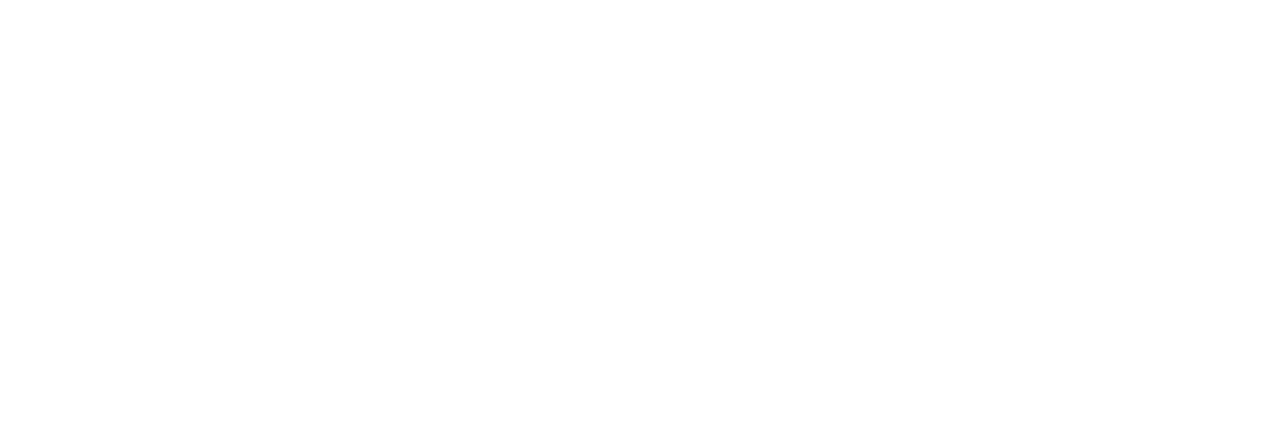
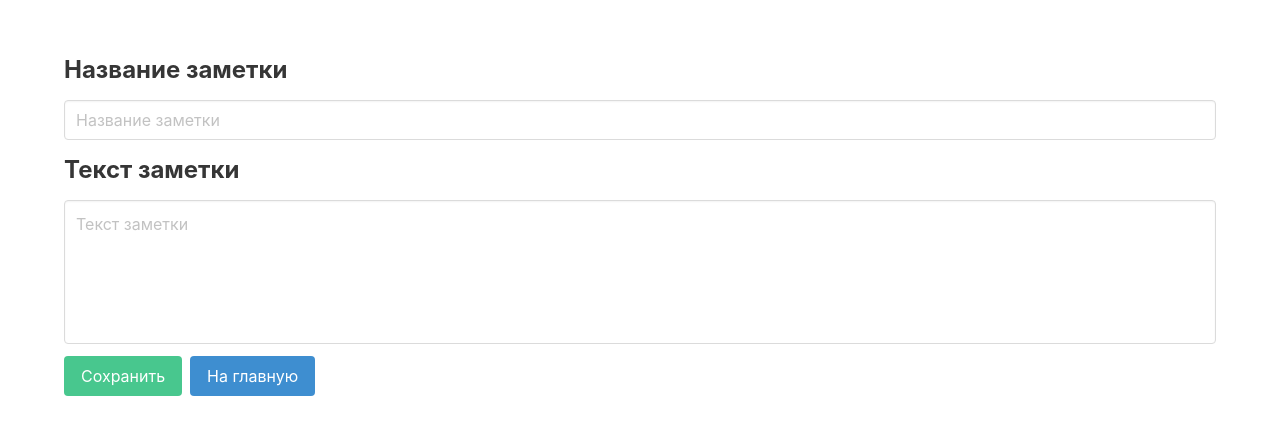
Before and after one commit to AlexOdnov/NoteBoard, a Vue app: page /edit in a window 1280 px wide. Shown: the part 176-610 px from the top of the page. Built offline with nearby package versions, Linux system fonts and the light colour scheme.

Commit message:
add edit page

```diff
--- a/src/views/Edit.vue
+++ b/src/views/Edit.vue
@@ -1,9 +1,24 @@
 <template>
-  <div></div>
+  <div id="edit">
+    <note-form id="editForm" />
+  </div>
 </template>
 
 <script>
+import NoteForm from '../components/NoteForm.vue';
+
 export default {
+  components: { NoteForm },
   name: 'Edit',
 };
 </script>
+
+<style scoped>
+#edit {
+  height: 100vh;
+  display: flex;
+}
+#editForm {
+  align-self: center;
+}
+</style>
--- a/src/views/Home.vue
+++ b/src/views/Home.vue
@@ -46,7 +46,7 @@
       this.$store.dispatch('updateNote', note);
     },
     onEditNote(id) {
-      console.log(`edit note ${id}`);
+      this.$router.push({ name: 'Edit', query: { id: id } });
     },
     onDeleteNote(id) {
       this.notesList = this.notesList.filter((el) => el.id !== id);
@@ -64,7 +64,7 @@
       this.$store.dispatch('updateNote', note);
     },
     onAddNote() {
-      console.log('add new note');
+      this.$router.push({ name: 'Edit' });
     },
     onChangeFilter(filter) {
       this.filter = filter;
```
